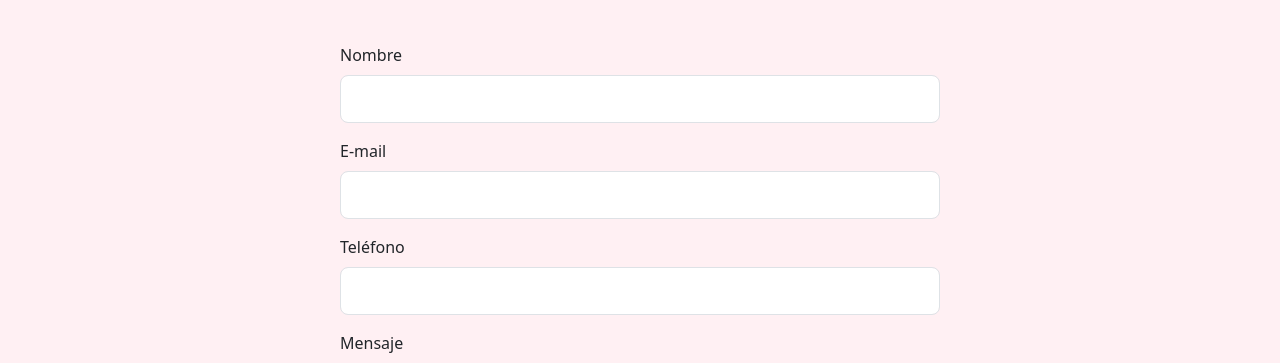
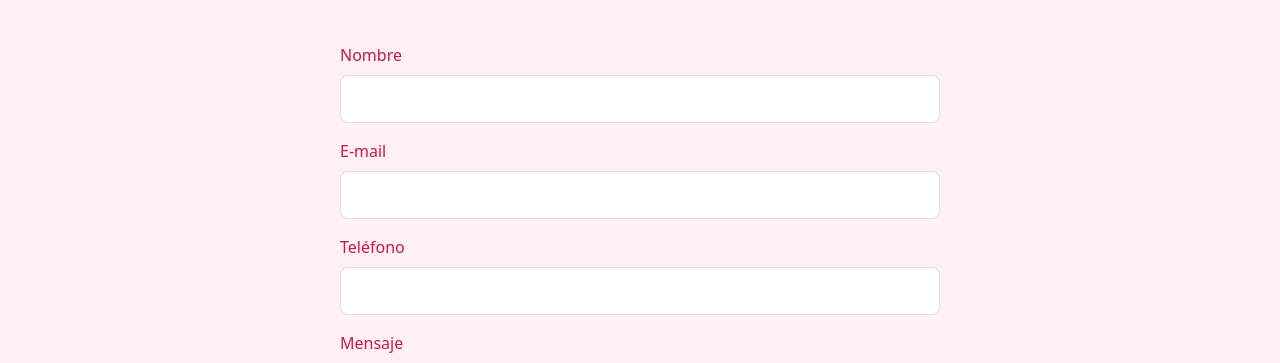
Before and after one commit to LuciaSantellan/LuciaSantellan, a website: page pages/Contacto.html in a window 1280 px wide. Shown: the part 395-758 px from the top of the page. Drawn offline with nearby package versions, Linux system fonts and the light colour scheme.

Commit message:
color form

```diff
--- a/pages/Contacto.html
+++ b/pages/Contacto.html
@@ -56,19 +56,19 @@
 
         <section class="formulario">
         <div class="mb-3">
-            <label for="exampleFormControlInput1" class="form-label">Nombre</label>
+            <label for="exampleFormControlInput1" class="form-label" style="color: #c9184a;">Nombre</label>
             <input class="form-control form-control-lg" type="text" aria-label=".form-control-lg example" type="email" class="form-control">
           </div>
           <div class="mb-3">
-            <label for="exampleFormControlInput1" class="form-label">E-mail</label>
+            <label for="exampleFormControlInput1" class="form-label" style="color: #c9184a;">E-mail</label>
             <input class="form-control form-control-lg" type="text" aria-label=".form-control-lg example" type="email" class="form-control">
           </div>
           <div class="mb-3">
-            <label for="exampleFormControlInput1" class="form-label">Teléfono</label>
+            <label for="exampleFormControlInput1" class="form-label" style="color: #c9184a;">Teléfono</label>
             <input class="form-control form-control-lg" type="text" aria-label=".form-control-lg example" type="email" class="form-control">
           </div>
           <div class="mb-3">
-            <label for="exampleFormControlTextarea1" class="form-label">Mensaje</label>
+            <label for="exampleFormControlTextarea1" class="form-label" style="color: #c9184a;">Mensaje</label>
             <textarea class="form-control" id="exampleFormControlTextarea1" rows="3"></textarea>
           </div>
           <input class="boton" type="submit" value="Enviar">
```
